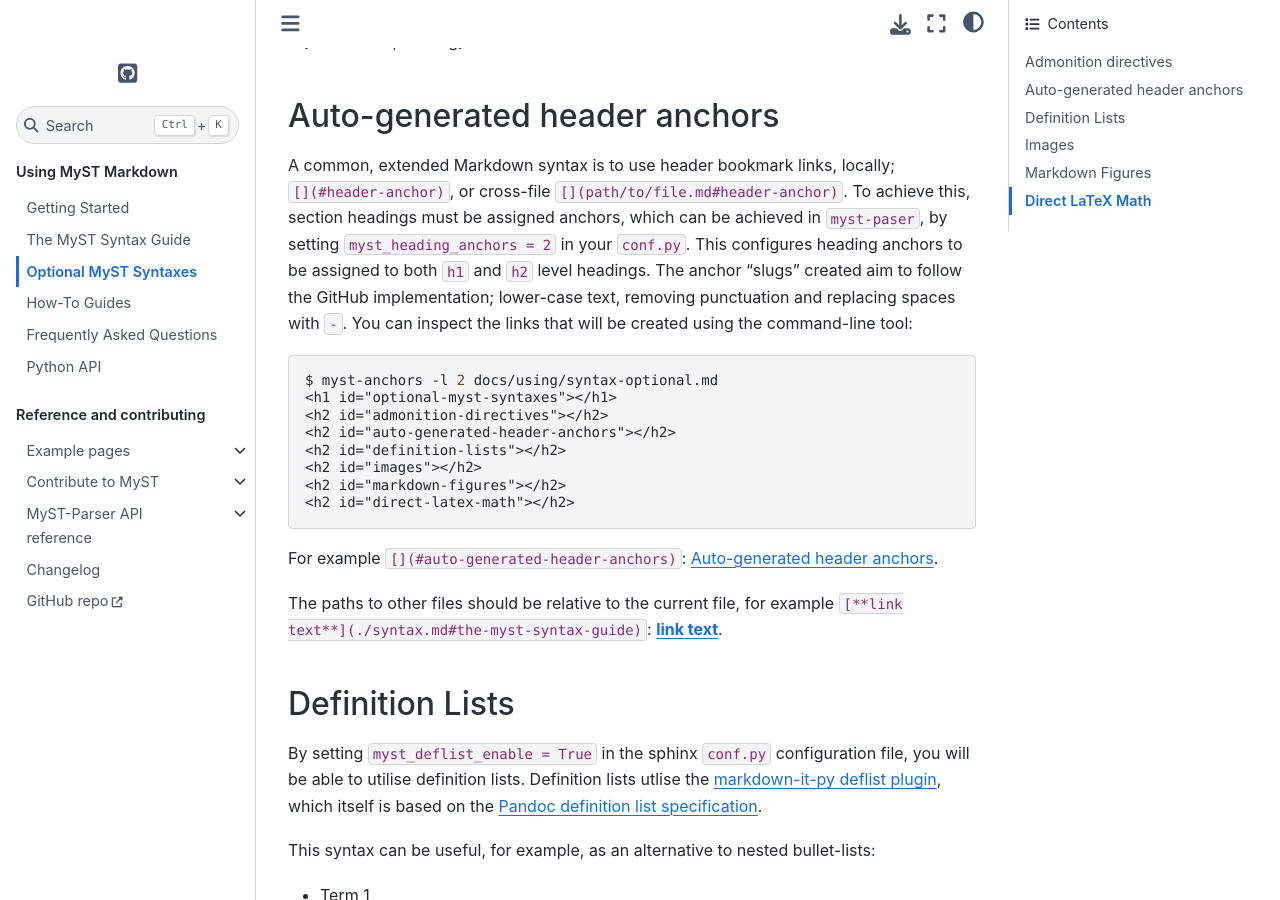
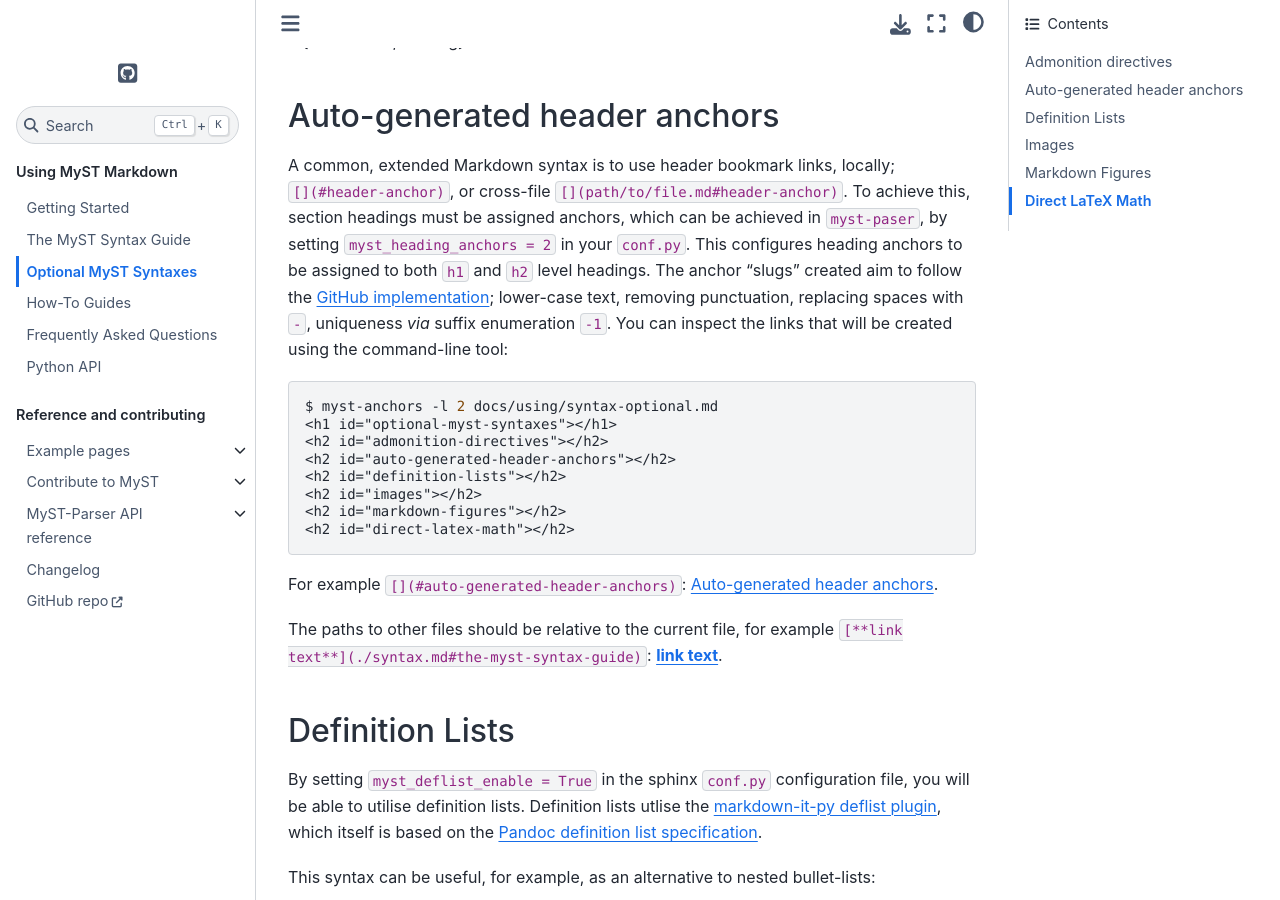
Before and after one commit to executablebooks/MyST-Parser, a Sphinx documentation site: the page built from docs/using/syntax-optional.md, in a window 1280 px wide and 900 px high, scrolled down 1151 px. Built offline with Sphinx 7.4.7 and the Sphinx Book theme 1.1.4, drawn with Linux system fonts in a browser that asks for light colours.

Commit message:
Update syntax-optional.md

````diff
--- a/docs/using/syntax-optional.md
+++ b/docs/using/syntax-optional.md
@@ -65,7 +65,7 @@ A common, extended Markdown syntax is to use header bookmark links, locally; `[]
 To achieve this, section headings must be assigned anchors, which can be achieved in `myst-paser`,
 by setting `myst_heading_anchors = 2` in your `conf.py`.
 This configures heading anchors to be assigned to both `h1` and `h2` level headings.
-The anchor "slugs" created aim to follow the GitHub implementation; lower-case text, removing punctuation and replacing spaces with `-`.
+The anchor "slugs" created aim to follow the [GitHub implementation](https://github.com/Flet/github-slugger); lower-case text, removing punctuation, replacing spaces with `-`, uniqueness *via* suffix enumeration `-1`.
 You can inspect the links that will be created using the command-line tool:
 
 ```console
````
